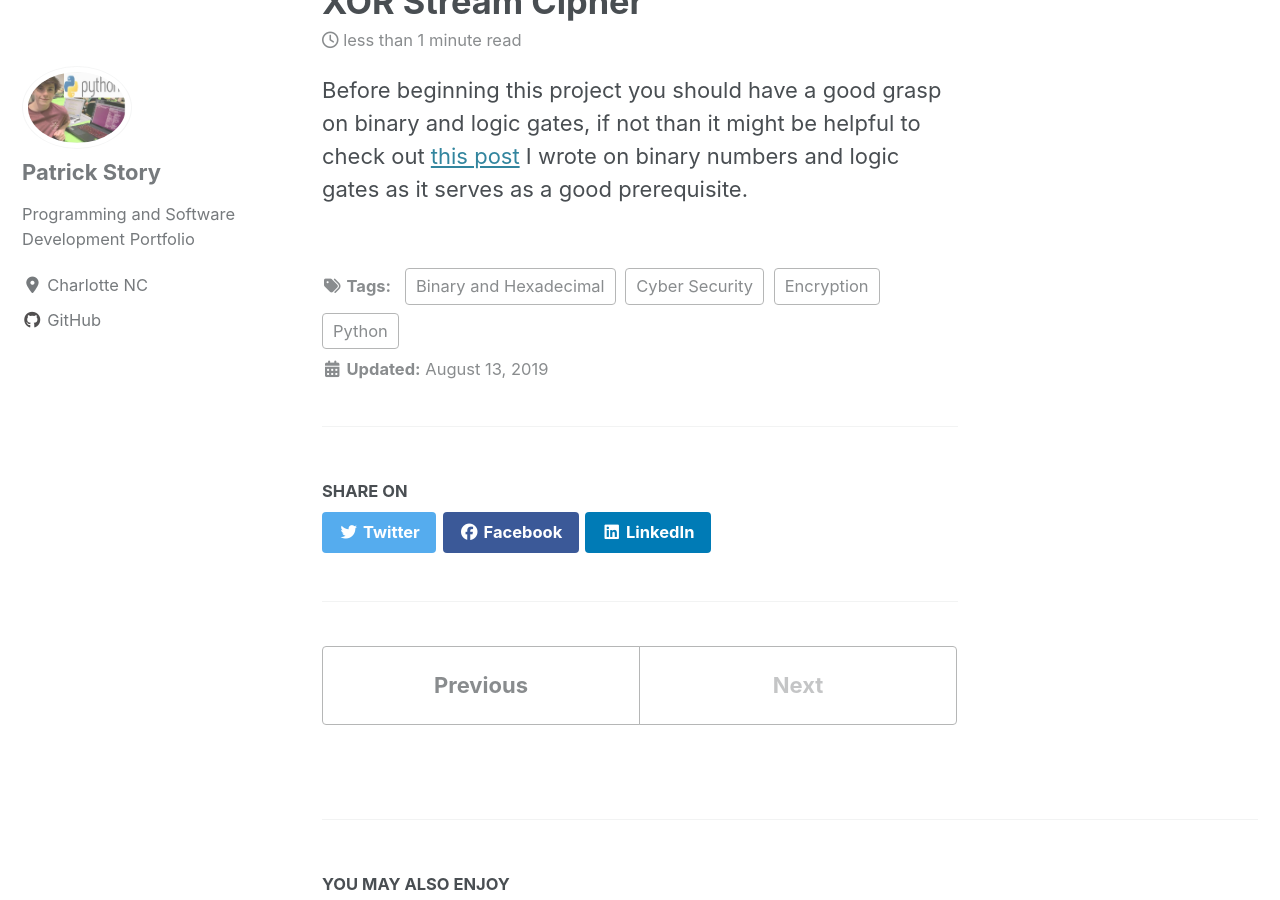
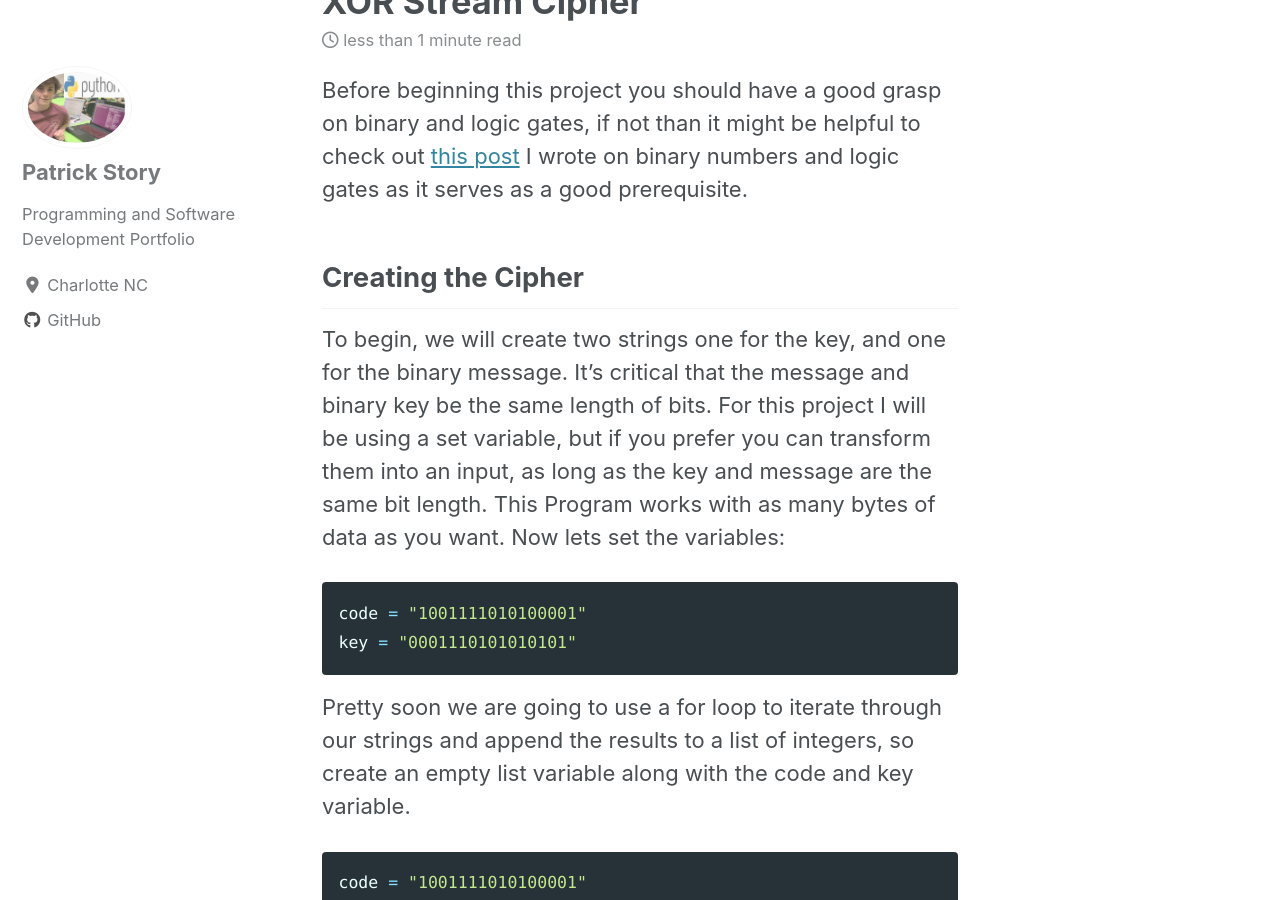
Before and after one commit to Patchyst/Patchyst.github.io, a Jekyll site: the page built from _posts/2019-08-13-XORstream.md, in a window 1280 px wide and 900 px high, scrolled down 469 px. Built offline with Jekyll 4.4.1, drawn with Linux system fonts in a browser that asks for light colours; cached includes are drawn as plain includes; nearby versions of some CDN libraries; some of the changed text lies outside the part shown.

Commit message:
Updating XOR Stream Cipher Project

````diff
--- a/_posts/2019-08-13-XORstream.md
+++ b/_posts/2019-08-13-XORstream.md
@@ -7,3 +7,15 @@ header:
 excerpt: "Create a Python Program that utilizes Binary Numbers and a XOR gate to create a secure code exchange"
 ---
 Before beginning this project you should have a good grasp on binary and logic gates, if not than it might be helpful to check out [this post](https://patchyst.github.io/binaryintro/) I wrote on binary numbers and logic gates as it serves as a good prerequisite.
+## Creating the Cipher
+To begin, we will create two strings one for the key, and one for the binary message. It's critical that the message and binary key be the same length of bits. For this project I will be using a set variable, but if you prefer you can transform them into an input, as long as the key and message are the same bit length. This Program works with as many bytes of data as you want. Now lets set the variables:
+```python
+code = "1001111010100001"
+key = "0001110101010101"
+```
+Pretty soon we are going to use a for loop to iterate through our strings and append the results to a list of integers, so create an empty list variable along with the code and key variable.
+```python
+code = "1001111010100001"
+key = "0001110101010101"
+cipher_integers = []
+```
````
